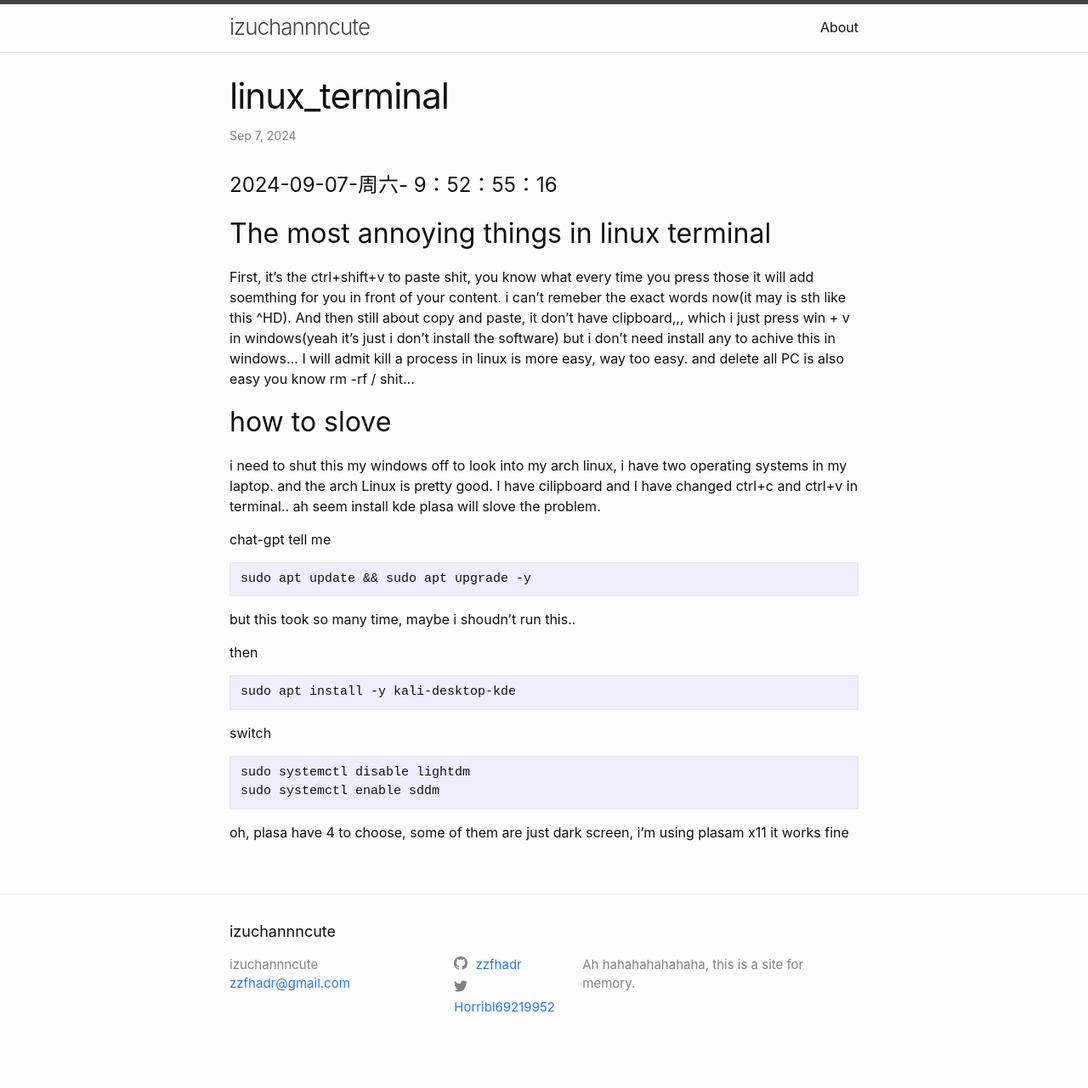
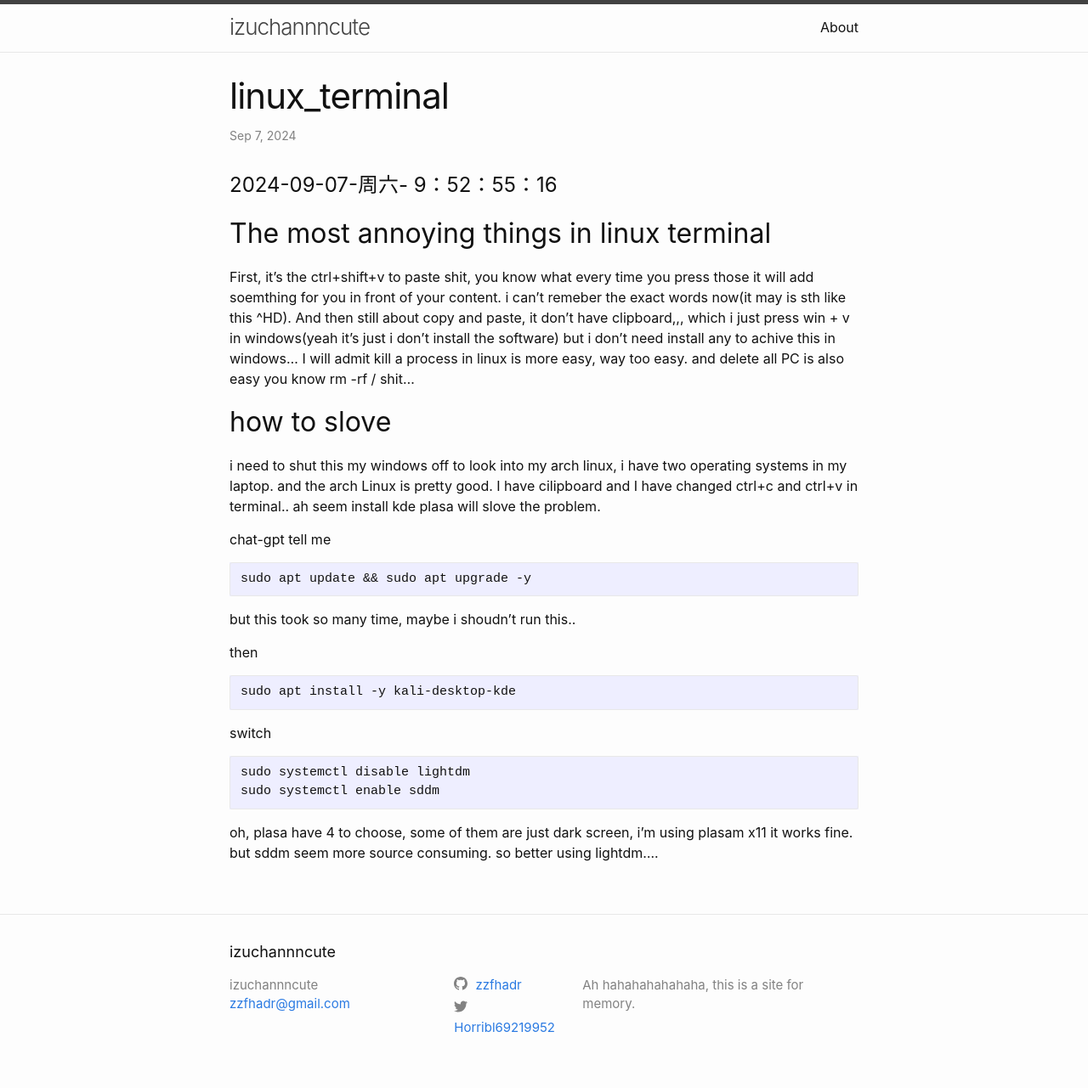
Before and after one commit to zzfhadr/izuchannn.github.io, a Jekyll site: the page built from _posts/2024-09-07-周六- 9：52：55：16-linux_terminal.md, in a window 1280 px wide. Shown: the whole page at 85% size. Built offline with Jekyll 4.4.1, drawn with Linux system fonts in a browser that asks for light colours; before the commit the page ends 1257 px from its top, so only the background shows below that.

Commit message:
autobatscriptdoupdateforme

````diff
--- a/_posts/2024-09-07-周六- 9：52：55：16-linux_terminal.md
+++ b/_posts/2024-09-07-周六- 9：52：55：16-linux_terminal.md
@@ -32,4 +32,4 @@ sudo systemctl disable lightdm
 sudo systemctl enable sddm
 ```
 
-oh, plasa have 4 to choose, some of them are just dark screen, i'm using plasam x11 it works fine
+oh, plasa have 4 to choose, some of them are just dark screen, i'm using plasam x11 it works fine. but sddm seem more source consuming. so better using lightdm....
````
